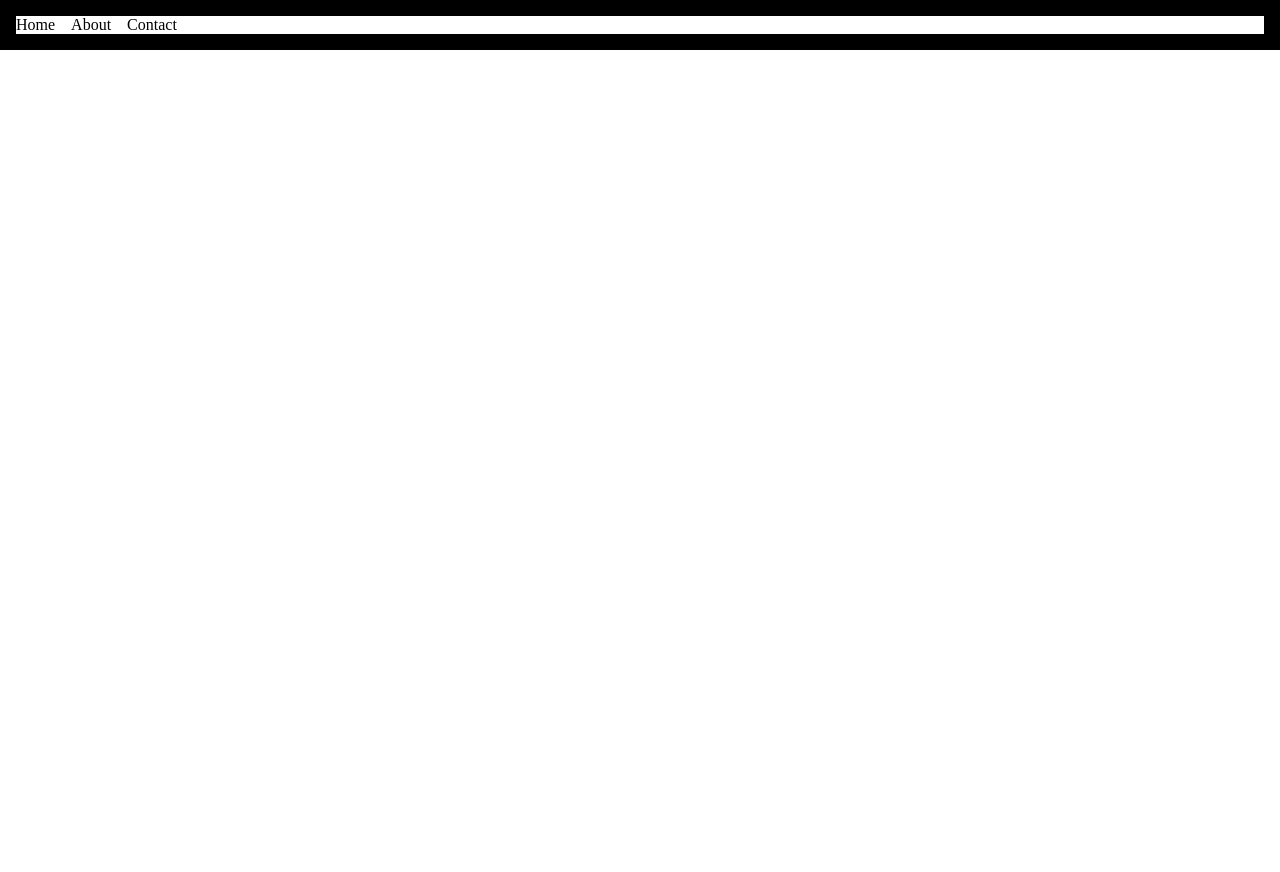
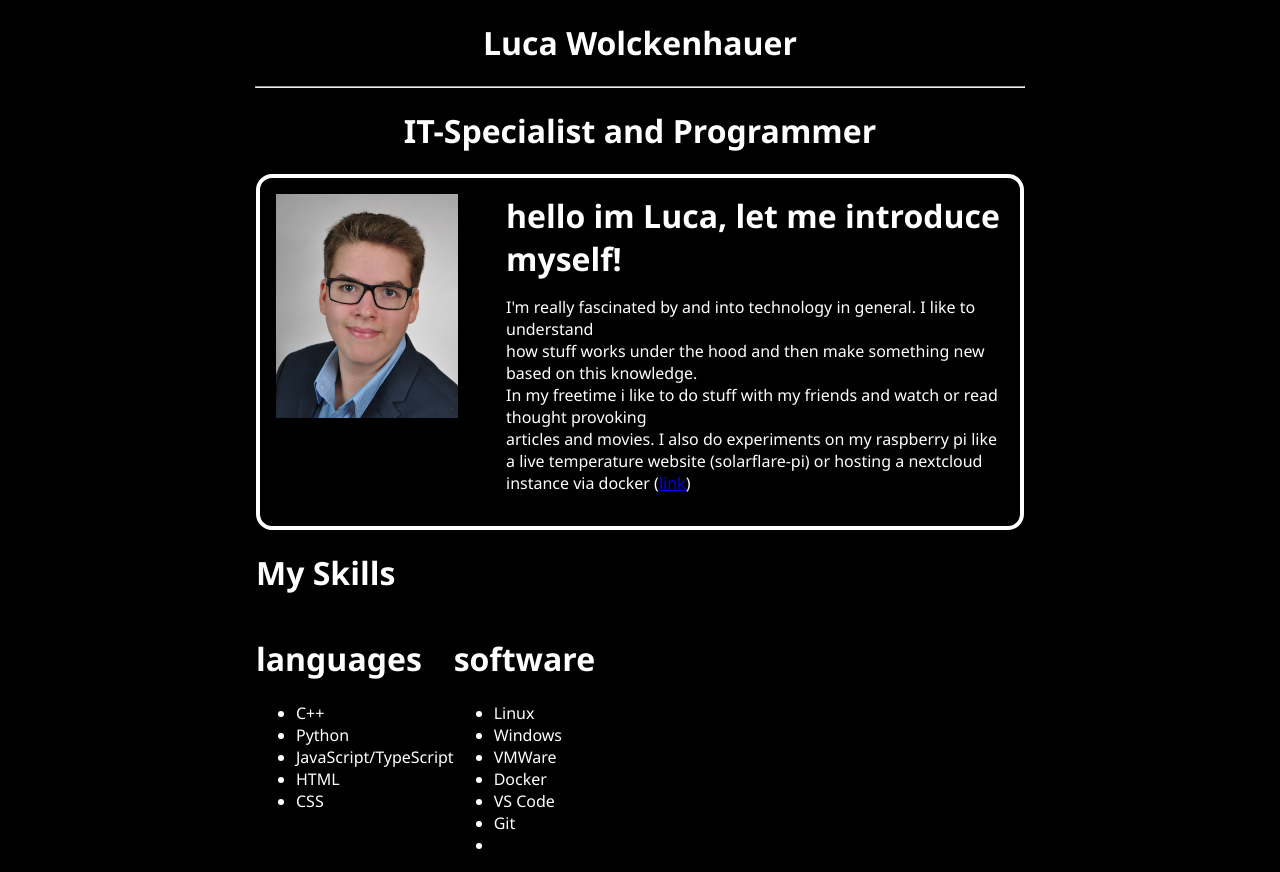
Before and after one commit to lucawol/wolckenhauer-vue, a Vue app: page / in a window 1280 px wide. Before the commit the page ends 800 px from the top, so only its background shows below. Built offline with nearby package versions, Linux system fonts and the light colour scheme.

Commit message:
added first content and created a homeview

```diff
--- a/src/App.vue
+++ b/src/App.vue
@@ -1,26 +1,16 @@
 <template>
-
-<div>
-  <div class="navbar">
-    <div class="navbar-item">
-      Home
-    </div>
-    <div class="navbar-item">
-      About
-    </div>
-    <div class="navbar-item">
-      Contact
-    </div>
+  <div>
+    <HomeView></HomeView>
   </div>
-</div>
-
 </template>
 
 <script>
+import HomeView from "./views/HomeView.vue"
 
 export default {
   name: 'App',
   components: {
+    HomeView,
   }
 }
 </script>
@@ -28,19 +18,13 @@ export default {
 <style>
   body{
     margin: 0;
-  }
-  .navbar-container{
-
-  }
-  .navbar{
-    display: flex;
-    position: fixed;
-    left: 0;
-    border: black solid 1em;
-    width: calc(100% - 2em)
-  }
-  .navbar-item{
-    margin-right: 1em;
+    padding: 0;
+    background-color: black;
+    height: 100%;
+    font-family: 'Segoe UI', Tahoma, Geneva, Verdana, sans-serif;
+    color: white;
   }
 
+
+
 </style>
--- /dev/null
+++ b/src/views/HomeView.vue
@@ -0,0 +1,95 @@
+<template>
+    <div class="topSection">
+
+    </div>
+    <div class="titleSection">
+      <h1>Luca Wolckenhauer</h1>
+      <hr>
+      <h1>IT-Specialist and Programmer</h1>
+    </div>
+    <div class="mainContent">
+      <div class="introductionSection">
+        <img class="introductionImage" src="../assets/lucawolckenhauer-cropped.jpg">
+        <div class="introductionText">
+          <h1>hello im Luca, let me introduce myself!</h1>
+          <p>I'm really fascinated by and into technology in general. I like to understand<br>
+          how stuff works under the hood and then make something new based on this knowledge.<br>
+          In my freetime i like to do stuff with my friends and watch or read thought provoking<br>
+          articles and movies. I also do experiments on my raspberry pi like a live temperature website (solarflare-pi)
+          or hosting a nextcloud instance via docker (<a target="_blank" href="https://cloud.wolckenhauer.net">link</a>)
+          </p>
+        </div>
+      </div>
+      <div class="skillSection">
+        <h1>My Skills</h1>
+        <div class="skilltree">
+        <h1>languages</h1>
+        <ul>
+          <li>C++</li>
+          <li>Python</li>
+          <li>JavaScript/TypeScript</li>
+          <li>HTML</li>
+          <li>CSS</li>
+        </ul>
+        </div>
+        <div class="skilltree">
+        <h1>software</h1>
+        <ul>
+          <li>Linux</li>
+          <li>Windows</li> <!-- show infobox when hovering -->
+          <li>VMWare</li>
+          <li>Docker</li>
+          <li>VS Code</li>
+          <li>Git</li>
+          <li></li>
+        </ul>
+        </div>
+      </div>
+    </div>
+</template>
+
+<script>
+export default {
+    name: "HomeView"
+}
+</script>
+
+<style scoped>
+  .titleSection {
+
+  }
+
+  .titleSection{
+    text-align: center;
+    width: 100%;
+  }
+
+  .mainContent{
+    width: 60%;
+    margin: auto;
+  }
+
+  .titleSection hr{
+    width: 60%;
+    color: white;
+  }
+  .introductionSection{
+    display: flex;
+    align-items: flex-start;
+    border: white solid 0.3em;
+    border-radius: 1em;
+    padding: 1em;
+  }
+  .introductionSection h1{
+    padding: 0;
+    margin: 0;
+  }
+  .introductionImage{
+    min-width: 25%;
+    width: 25%;
+    margin-right: 3em;
+  }
+  .skilltree{
+    float:left;
+  }
+</style>
```
Also changed, not shown: src/components/Contact.vue (added, +13 -0 lines), src/components/HelloWorld.vue (deleted, +0 -58 lines), src/assets/lucawolckenhauer-cropped.jpg (added), src/assets/lucawolckenhauer.jpg (added).
